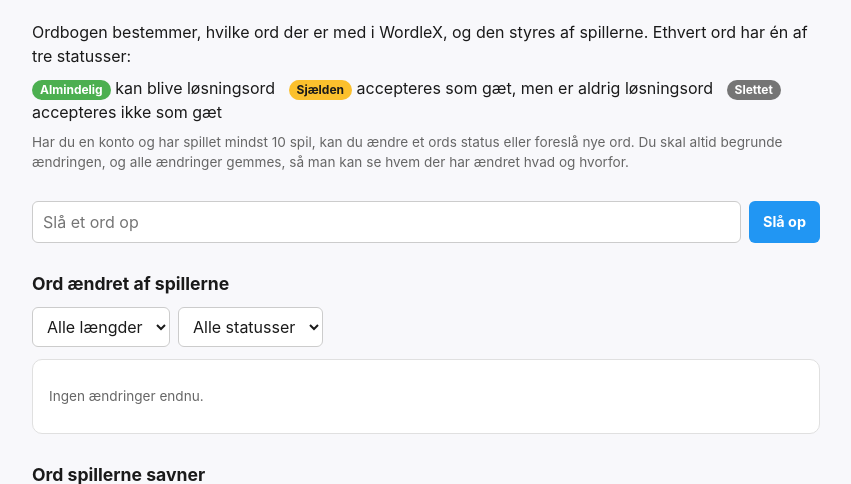
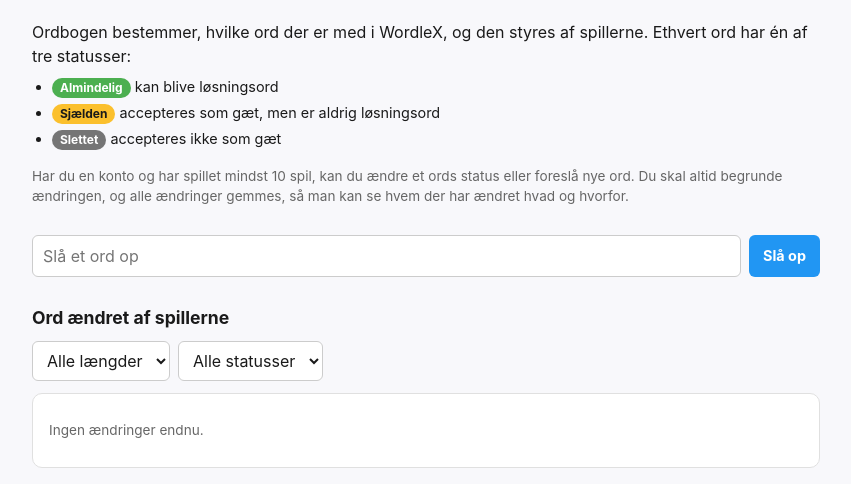
Before and after one commit to lianergoist/wordlex.dk, a PHP site: page /ord/index.html in a window 1280 px wide. Shown: the part 45-529 px from the top of the page, without its empty margins (214-1065 px from the left). Run offline with PHP 8.4, Linux system fonts and the light colour scheme; data that the repository does not hold is empty.

Commit message:
Statusforklaringen som punktopstilling på ordbogens forside
Co-Authored-By: Claude Opus 5.5 <noreply@anthropic.com>

```diff
--- a/ord/index.html
+++ b/ord/index.html
@@ -36,11 +36,11 @@
 	<main>
 		<section>
 			<p>Ordbogen bestemmer, hvilke ord der er med i WordleX, og den styres af spillerne. Ethvert ord har én af tre statusser:</p>
-			<p>
-				<span class="badge badge-common">Almindelig</span> kan blive løsningsord &nbsp;
-				<span class="badge badge-rare">Sjælden</span> accepteres som gæt, men er aldrig løsningsord &nbsp;
-				<span class="badge badge-deleted">Slettet</span> accepteres ikke som gæt
-			</p>
+			<ul class="status-legend">
+				<li><span class="badge badge-common">Almindelig</span> kan blive løsningsord</li>
+				<li><span class="badge badge-rare">Sjælden</span> accepteres som gæt, men er aldrig løsningsord</li>
+				<li><span class="badge badge-deleted">Slettet</span> accepteres ikke som gæt</li>
+			</ul>
 			<p class="muted"><span id="who-can-edit">Har du en konto</span>, kan du ændre et ords status eller foreslå nye ord. Du skal altid begrunde ændringen, og alle ændringer gemmes, så man kan se hvem der har ændret hvad og hvorfor.</p>
 		</section>
 
--- a/ord/ord.css
+++ b/ord/ord.css
@@ -92,7 +92,7 @@ textarea { width: 100%; min-height: 80px; resize: vertical; }
 .history > li:target { background: #e3f2fd; border-radius: 6px; padding: 12px 8px; }
 .history-actions { margin-top: 4px; display: flex; gap: 12px; }
 
-.status-legend { padding-left: 20px; margin: 0 0 16px; font-size: 0.9rem; }
+.status-legend { padding-left: 20px; margin: 8px 0 16px; font-size: 0.9rem; }
 .status-legend li { margin-bottom: 4px; }
 .status-options { display: flex; gap: 14px; flex-wrap: wrap; margin: 8px 0 10px; }
 .status-options label { display: flex; align-items: center; gap: 6px; cursor: pointer; }
```
